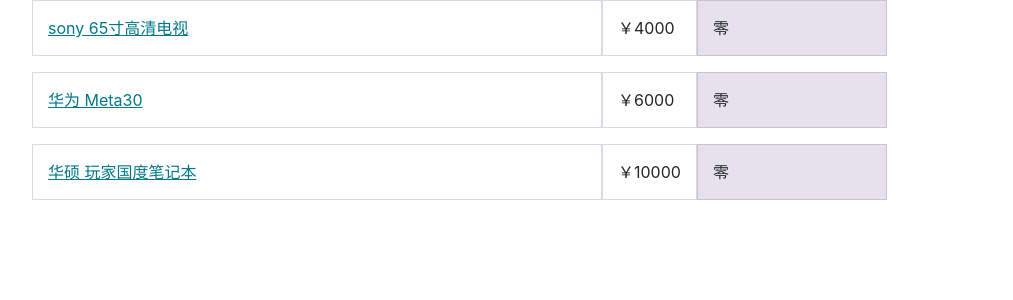
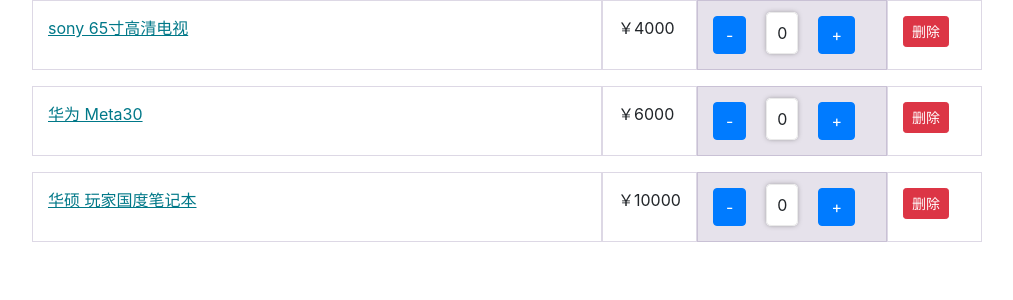
Before and after one commit to KekekeLi/react-practice, a React app: page / in a window 1280 px wide. Shown: the top 300 px of the page, without its empty margins (38-1051 px from the left). Built offline with nearby package versions, Linux system fonts and the light colour scheme.

Commit message:
react事件处理this的注意事项，父子组件传参。react事件机制

```diff
--- a/src/App.js
+++ b/src/App.js
@@ -26,18 +26,22 @@
       return <div className="text-center">购物车是空的</div>
     }
     return listData.map(item => {
-      return <ListItem key={item.id} data={item}></ListItem>
+      return <ListItem key={item.id} data={item} onDelete={this.handleDelete}></ListItem>
     })
+  }
+
+  handleDelete = (id) => {
+    console.log('id:   ',id);
   }
 
   render() {
     return (
       <div className="container">
         {/* {listData.length === 0 && <div className="text-center">购物车是空的</div>} */}
-        {/* {this.renderList()} */}
-        {listData.map(item => {
+        {this.renderList()}
+        {/* {listData.map(item => {
           return <ListItem key={item.id} data={item}></ListItem>
-        })}
+        })} */}
       </div>
     );
   }
--- a/src/components/listItem.jsx
+++ b/src/components/listItem.jsx
@@ -6,10 +6,32 @@
 let count = 0
 const cls = classnames.bind(style);
 class ListItem extends Component {
-    constructor(props) {
-        super(props);
-        this.state = {}
-      }
+    // constructor(props) {
+    //     super(props);
+    //     this.state = {}
+    //     this.handleDecrease = this.handleDecrease.bind(this)
+    // }
+
+
+    doSomethingWithCount() {
+        if (count < 0) {
+            count = 0
+        }
+    }
+
+    handleDecrease = () => {
+        count--;
+        this.doSomethingWithCount()
+    }
+
+    handleIncrease = (id, ev) => {
+        console.log(id, ev);
+        count++;
+    }
+
+    // doHandle = () => {
+    //     this.handleIncrease(this.props.data.id)
+    // }
 
     manageCount() {
         return count + '个'
@@ -21,13 +43,21 @@
         return (
             <div className="row mb-3">
                 <div className="col-6 themed-grid-col">
-                    <span  className={cls('title','list-title')}>
+                    <span className={cls('title', 'list-title')}>
                         {this.props.data.name}
                     </span>
                 </div>
                 <div className="col-1 themed-grid-col">￥{this.props.data.price}</div>
                 {/* <div className={`col-2 themed-grid-col${count ? '' : '-s'}`}>{count ? "" : <span>零</span>}</div> */}
-                <div className={`col-2 themed-grid-col ` + _cn}>{count ? "" : <span>零</span>}</div>
+                <div className={`col-2 themed-grid-col ` + _cn}>
+                    <button onClick={this.handleDecrease} type='button' className='btn btn-primary'>-</button>
+                    {/* {count ? "" : <span>零</span>} */}
+                    <span className={cls('digital')}>{count}</span>
+                    <button onClick={(ev) => { this.handleIncrease(this.props.data.id, ev) }} type='button' className='btn btn-primary'>+</button>
+                </div>
+                <div className="col-1 themed-grid-col">
+                    <button onClick={() => { this.props.onDelete(this.props.data.id) }} className="btn btn-danger btn-sm" type="button">删除</button>
+                </div>
             </div>
         );
     }
--- a/src/components/listItem.module.css
+++ b/src/components/listItem.module.css
@@ -13,3 +13,12 @@
 .list-title {
     color: #007888;
 }
+
+.digital{
+    border-radius: 5px;
+    margin: 0 20px;
+    padding: 10px;
+    border: #eaeaea solid 1px;
+    background-color: #fff;
+    box-shadow: 0 0 4px rgba(100, 100, 100, .5);
+  }
```
